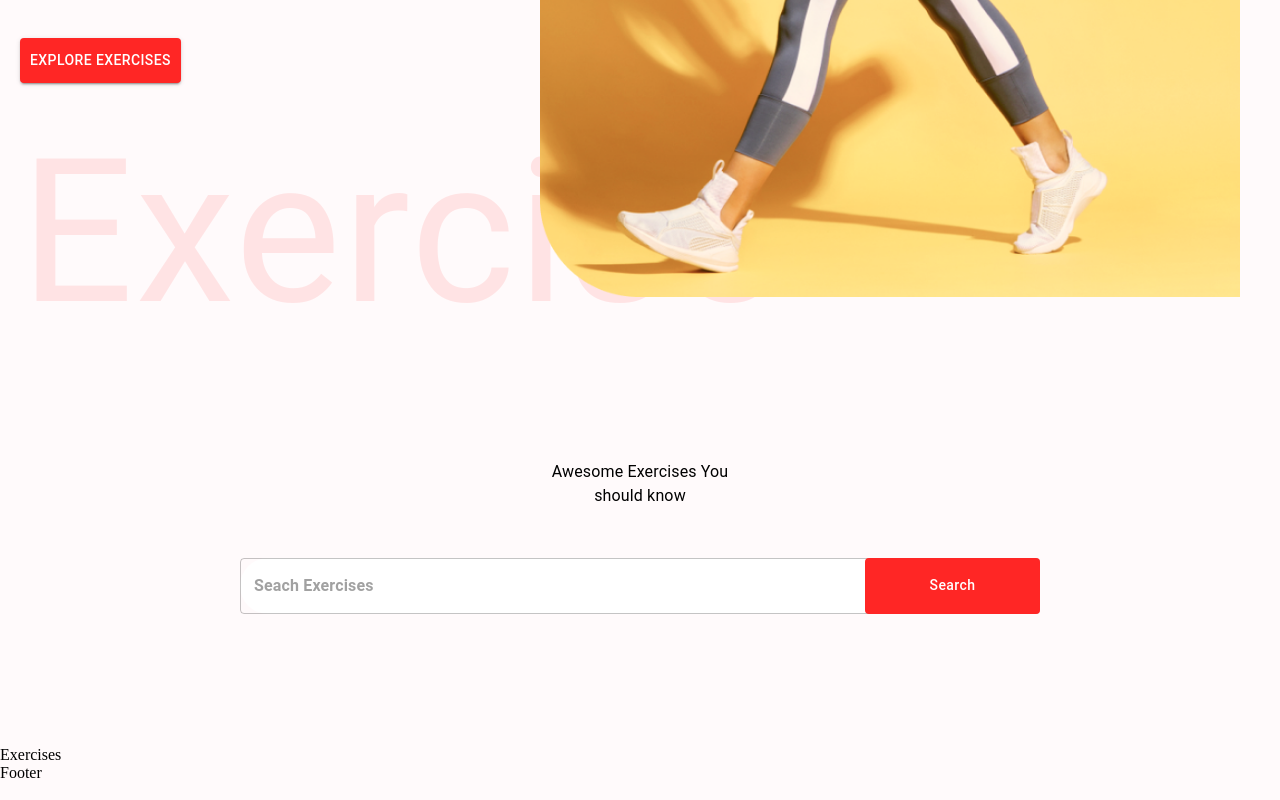
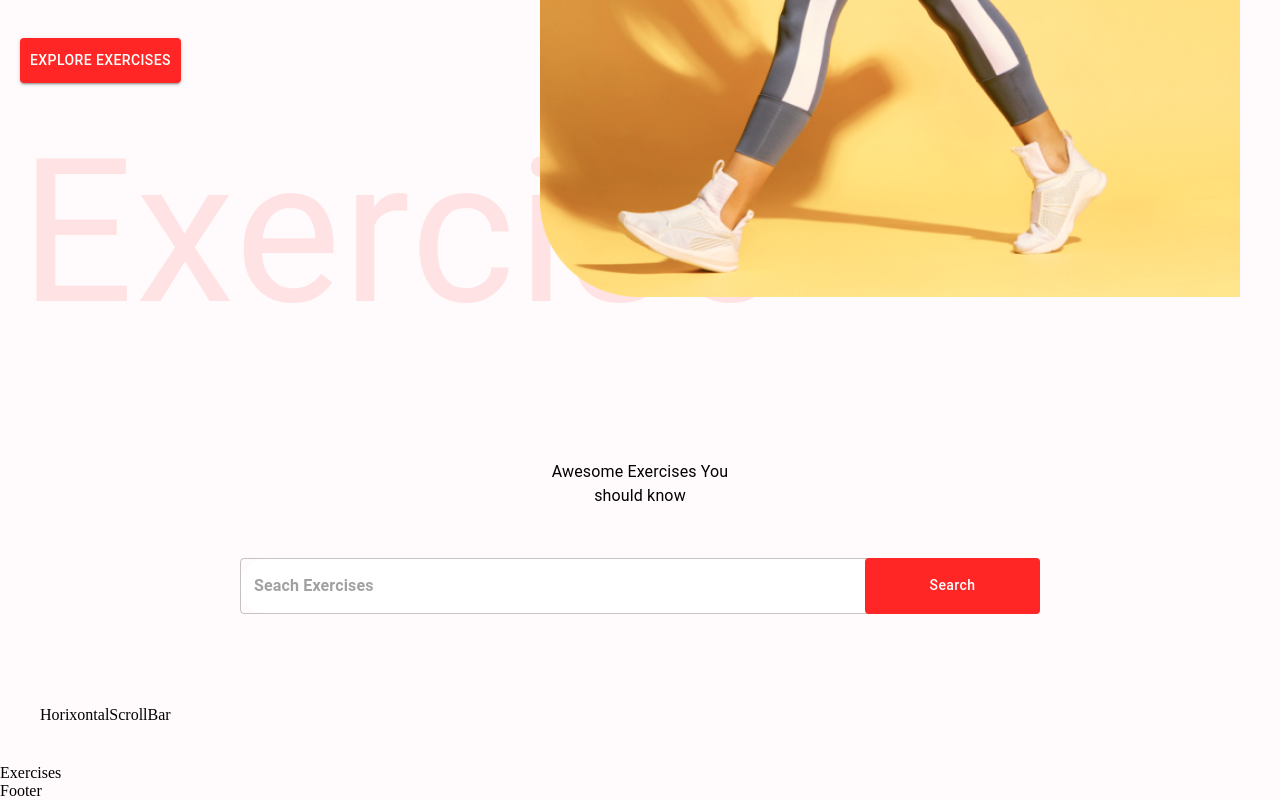
Before and after one commit to Dx901/Gym, a React (Create React App) app: page / in a window 1280 px wide. Shown: the part 569-1369 px from the top of the page. Built offline with nearby package versions, Linux system fonts and the light colour scheme; no server answers.

Commit message:
Added the horizontal scroll bar component

```diff
--- /dev/null
+++ b/src/components/HorixontalScrollBar.js
@@ -0,0 +1,9 @@
+import React from 'react'
+
+const HorixontalScrollBar = () => {
+  return (
+    <div>HorixontalScrollBar</div>
+  )
+}
+
+export default HorixontalScrollBar
--- a/src/components/SearchExercises.js
+++ b/src/components/SearchExercises.js
@@ -1,6 +1,8 @@
 import React, {useEffect, useState } from 'react'
 import { Box, Button, Stack, TextField, Typography } from '@mui/material'
 import { exerciseOptions, fetchData } from '../utils/fetchData'
+
+import HorixontalScrollBar from './HorixontalScrollBar'
 
 const SearchExercises = () => {
 
@@ -85,7 +87,7 @@ const SearchExercises = () => {
     </Box>
 
     <Box sx={{ position: "relative", width: "100%", p: "20px"}}>
-        {/* <HorixontalScrollBar data={bodyParts} /> */}
+        <HorixontalScrollBar data={bodyParts} />
 
     </Box>
 
```
